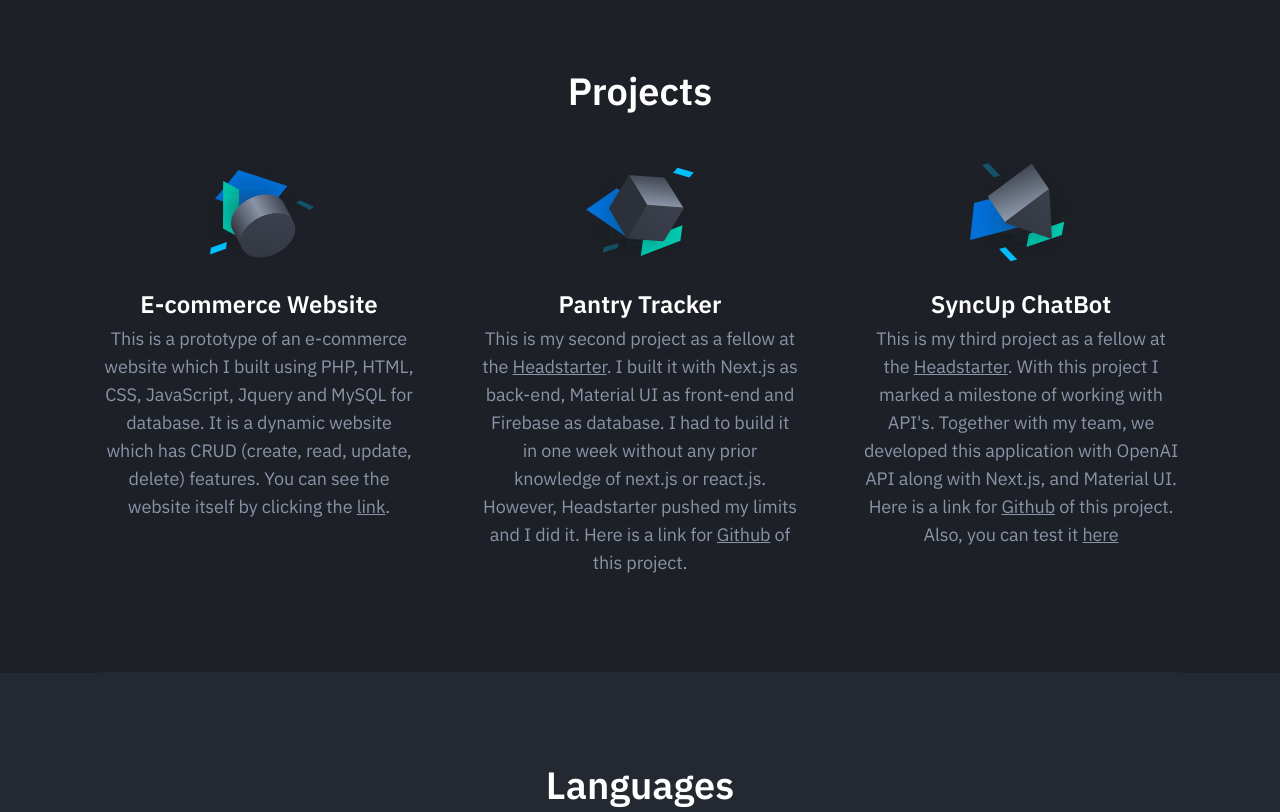
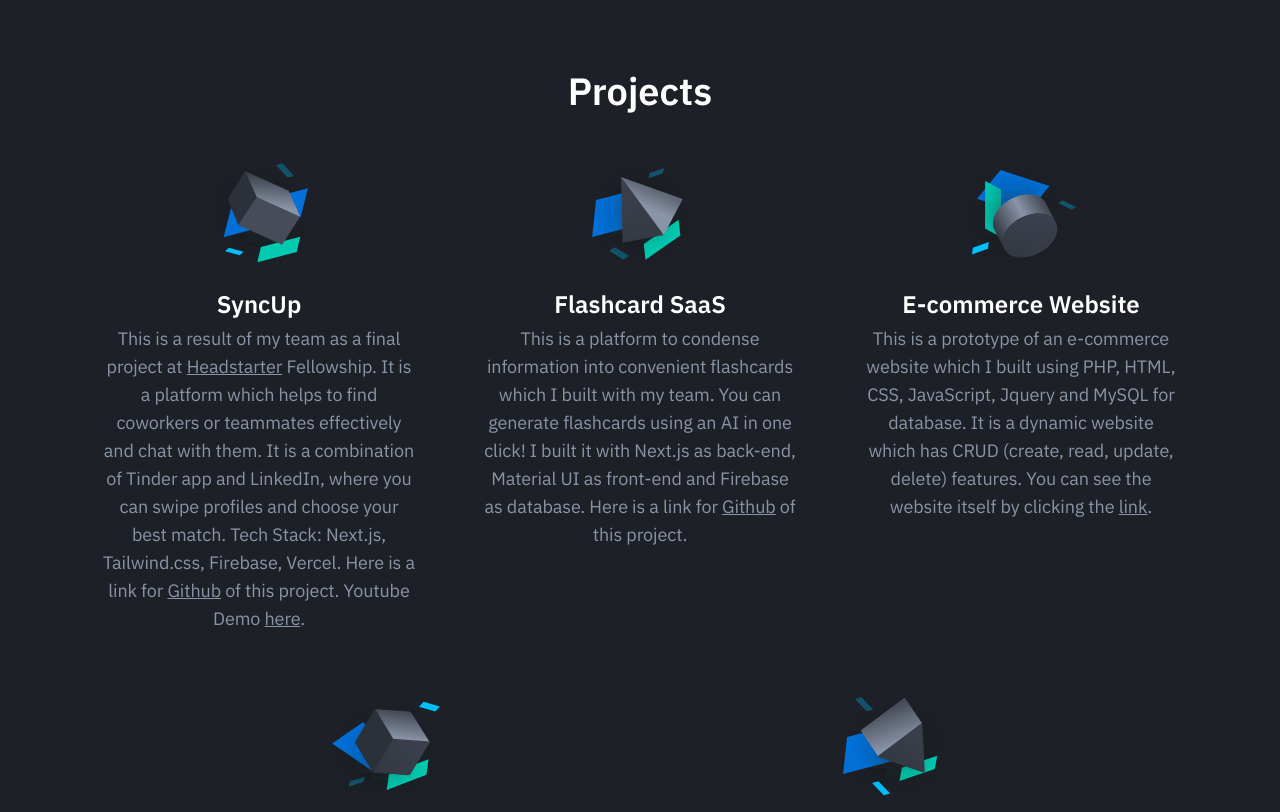
Before and after one commit to YslamI/landing_page, a plain HTML site: page index.html in a window 1280 px wide. Shown: the part 700-1512 px from the top of the page. Drawn offline with nearby package versions, Linux system fonts and the light colour scheme.

Commit message:
final project added

```diff
--- a/index.html
+++ b/index.html
@@ -69,6 +69,24 @@
                         <div class="features-wrap">
                             <div class="feature text-center is-revealing">
                                 <div class="feature-inner">
+                                    <div class="feature-icon">
+                                        <img src="dist/images/feature-icon-05.svg" alt="Feature 02">
+                                    </div>
+                                    <h4 class="feature-title mt-24"><a href="https://syncup-chi.vercel.app/" style="color: white;">SyncUp</a></h4>
+                                    <p class="text-sm mb-0">This is a result of my team as a final project at <a href="https://headstarter.co/">Headstarter</a> Fellowship. It is a platform which helps to find coworkers or teammates effectively and chat with them. It is a combination of Tinder app and LinkedIn, where you can swipe profiles and choose your best match. Tech Stack: Next.js, Tailwind.css, Firebase, Vercel. Here is a link for <a href="https://github.com/Fullooh/Headstarter-Final-Project">Github</a> of this project. Youtube Demo <a href="https://www.youtube.com/watch?v=CWAM97tMK3A">here</a>.</p>
+                                </div>
+                            </div>
+                            <div class="feature text-center is-revealing">
+                                <div class="feature-inner">
+                                    <div class="feature-icon">
+                                        <img src="dist/images/feature-icon-04.svg" alt="Feature 02">
+                                    </div>
+                                    <h4 class="feature-title mt-24">Flashcard SaaS</h4>
+                                    <p class="text-sm mb-0">This is a platform to condense information into convenient flashcards which I built with my team. You can generate flashcards using an AI in one click! I built it with Next.js as back-end, Material UI as front-end and Firebase as database. Here is a link for <a href="https://github.com/YslamI/flashcards_saas">Github</a> of this project.</p>
+                                </div>
+                            </div>
+                            <div class="feature text-center is-revealing">
+                                <div class="feature-inner">
                                     <div class="feature-icon"><img src="dist/images/feature-icon-01.svg" alt="Feature 01"></div>
                                     <h4 class="feature-title mt-24"><a class="link" target="_blank" style="text-decoration: none; color: white" href="https://abatmarked.000webhostapp.com/">E-commerce Website</a></h4>
                                     <p class="text-sm mb-0">This is a prototype of an e-commerce website which I built using PHP, HTML, CSS, JavaScript, Jquery and MySQL for database.
@@ -114,6 +132,12 @@
                             <div class="feature text-center is-revealing">
                                 <div class="feature-inner">
                                     <h4 class="feature-title mt-24"><a class="link" target="_blank" style="text-decoration: none; color: white" href="">JavaScript</a></h4>
+                                    <p class="text-sm mb-0"></p>
+                                </div>
+                            </div>
+                            <div class="feature text-center is-revealing">
+                                <div class="feature-inner">
+                                    <h4 class="feature-title mt-24"><a class="link" target="_blank" style="text-decoration: none; color: white" href="">Next.Js</a></h4>
                                     <p class="text-sm mb-0"></p>
                                 </div>
                             </div>
```
